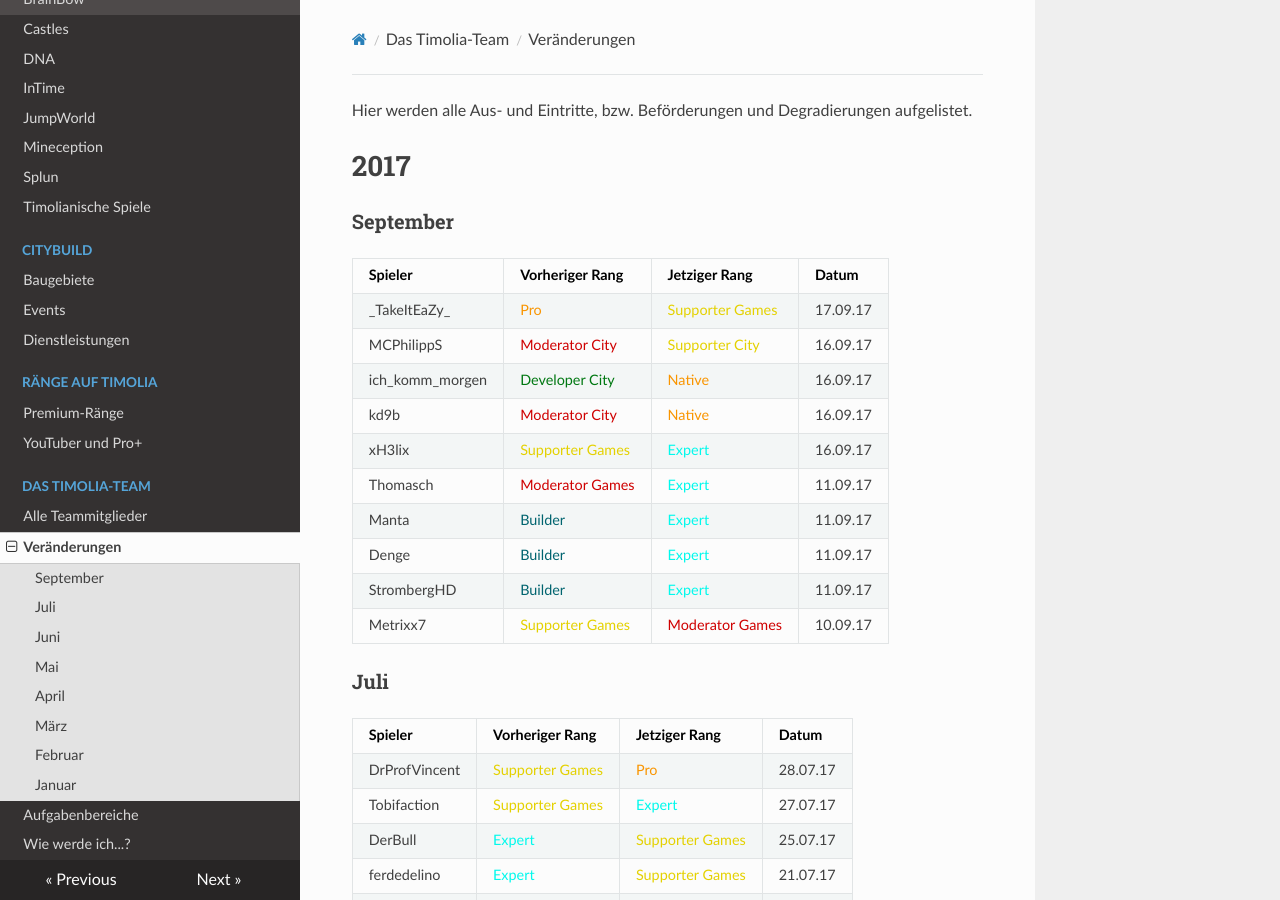
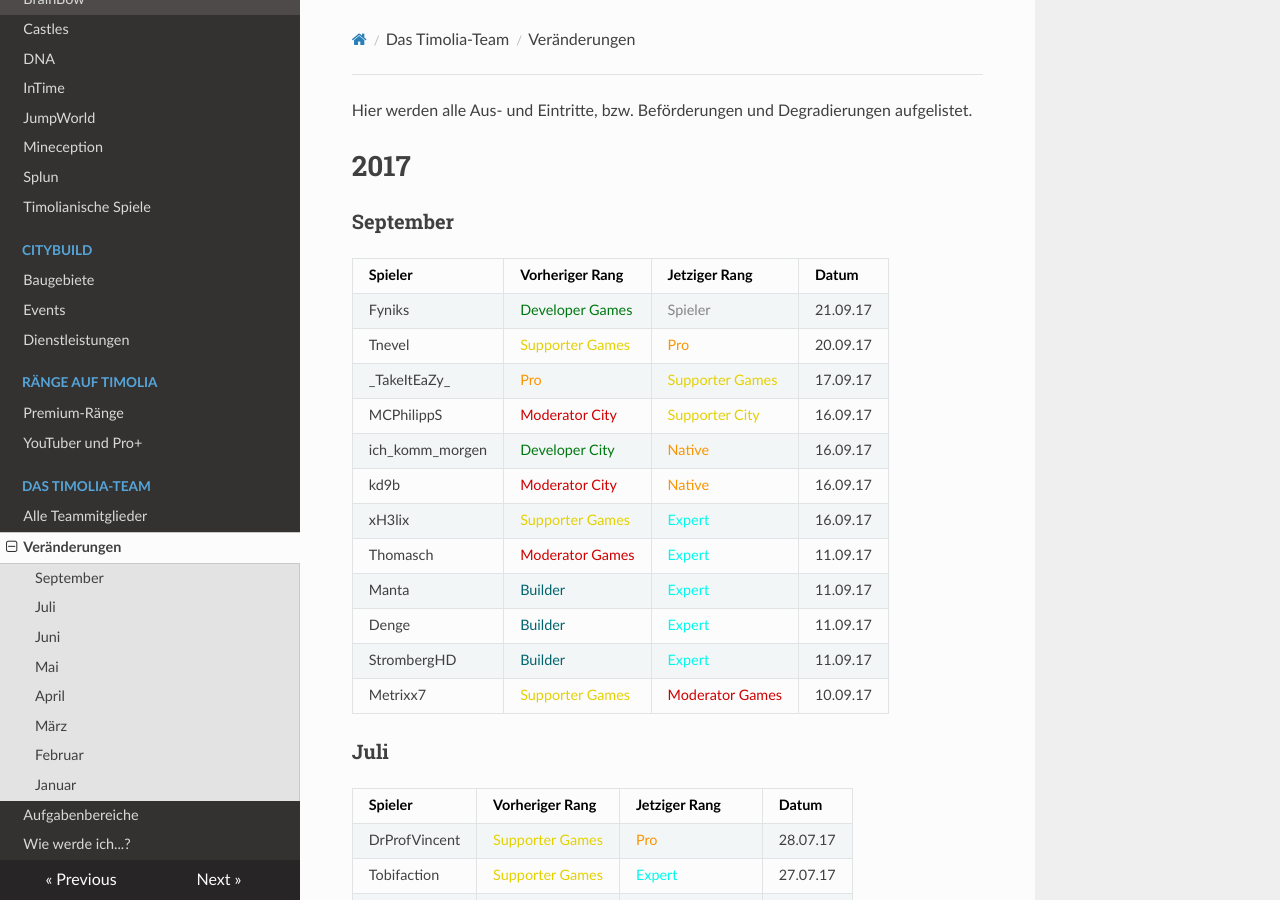
Before and after one commit to TimoliaDE/HowTo, an MkDocs documentation site: the page built from docs/team/changes.md, in a window 1280 px wide and 900 px high. Built offline with MkDocs 1.6.1, drawn with Linux system fonts in a browser that asks for light colours; nearby versions of some CDN libraries; old or Windows-style settings are respelled for this version of MkDocs.

Commit message:
Update changes.md

```diff
--- a/docs/team/changes.md
+++ b/docs/team/changes.md
@@ -5,6 +5,8 @@ Hier werden alle Aus- und Eintritte, bzw. Beförderungen und Degradierungen aufg
 ###<strong>September</strong>
 | Spieler | Vorheriger Rang | Jetziger Rang | Datum |
 | ------ | ------ | ------ | ------ |
+|Fyniks | <span style="color:#007812">Developer Games</span> | <span style="color:#848484">Spieler</span> | 21.09.17 |
+|Tnevel | <span style="color:#E4D100">Supporter Games</span> | <span style="color:#F99500">Pro</span> | 20.09.17 |
 |\_TakeItEaZy\_| <span style="color:#F99500">Pro</span> | <span style="color:#E4D100">Supporter Games</span> | 17.09.17 |
 |MCPhilippS | <span style="color:#CF0101">Moderator City</span> | <span style="color:#E4D100">Supporter City</span> | 16.09.17 |
 |ich_komm_morgen | <span style="color:#007812">Developer City</span> | <span style="color:#F99500">Native</span> | 16.09.17 |
```
